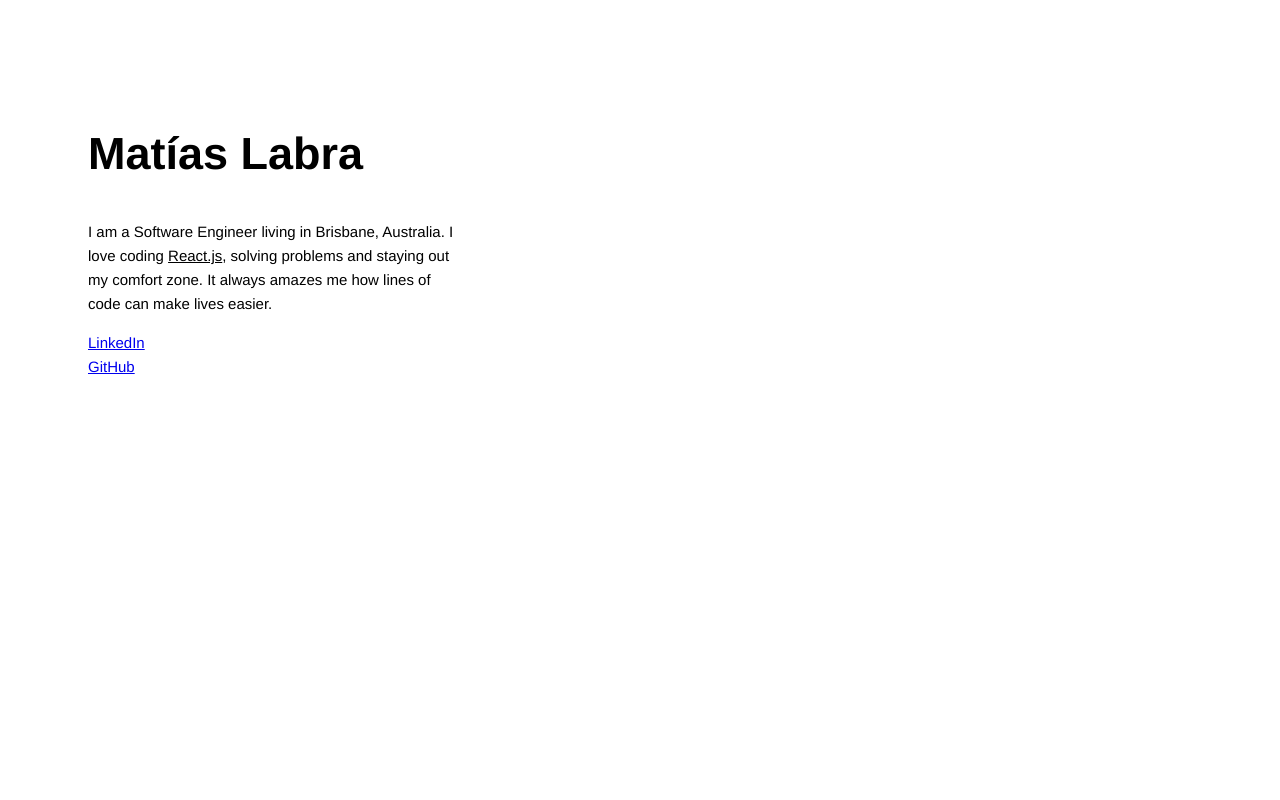
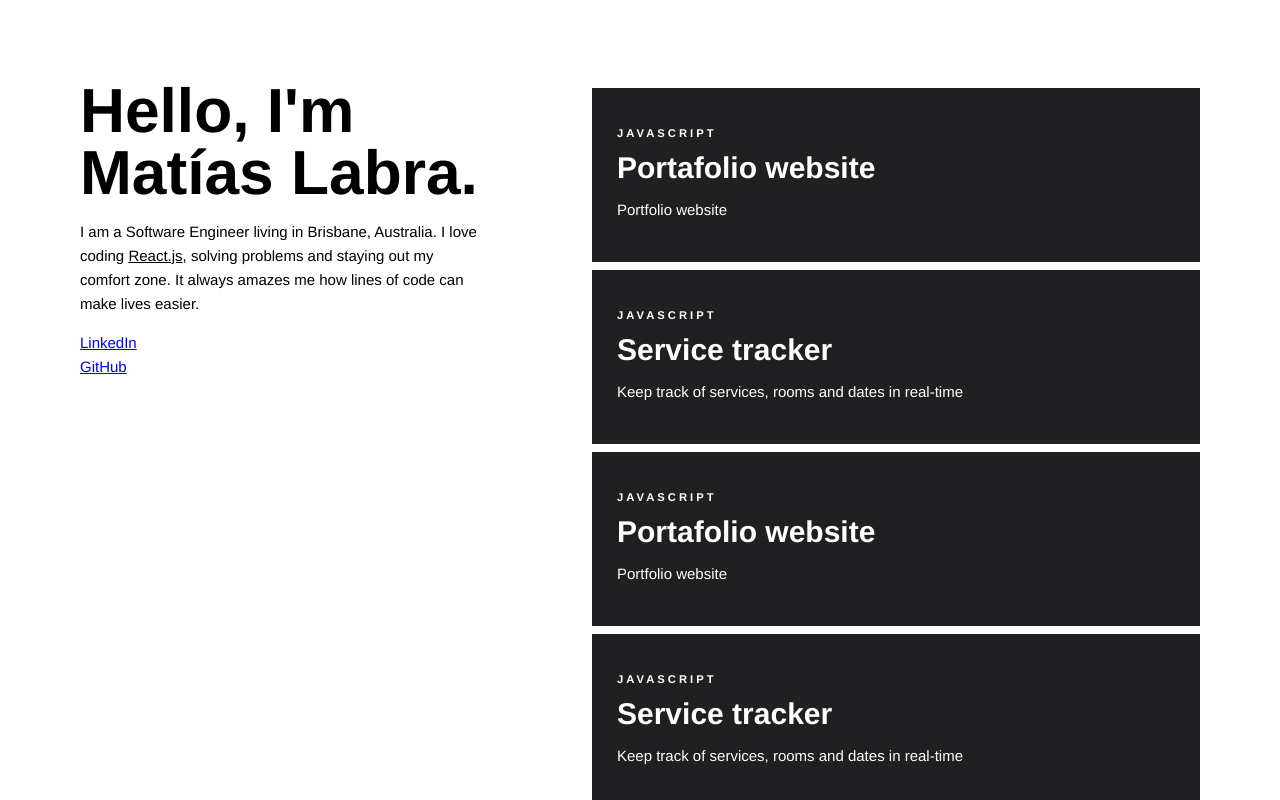
Before and after one commit to matiaslabra/memolabra.github.io, a React (Create React App) app: page / in a window 1280 px wide. Shown: the top 800 px of the page. Built offline with nearby package versions, Linux system fonts and the light colour scheme.

Commit message:
feat: add skeleton behavior in desktop, add components and base style for list,list items,items titles

```diff
--- /dev/null
+++ b/src/components/Card/A.js
@@ -0,0 +1,23 @@
+import styled from 'styled-components';
+
+const A = styled.a`
+  display: block;
+  color: #fff;
+  background: #202022;
+  margin: 0.75rem 0;
+  padding: 2.5rem;
+  text-decoration: none;
+  transition: all .2s ease-in-out;
+  border: 0 solid #e2e8f0;
+
+  // Scale the item and reset the opacity (previously set to 0.5 by List component )
+  &:hover{
+    opacity: 1 !important; //sorry mom
+    transform: scale(1.1);
+    transition: all .2s ease-in;
+  }
+
+
+`;
+
+export default A;
--- /dev/null
+++ b/src/components/Card/Tagline.js
@@ -0,0 +1,11 @@
+import styled from 'styled-components';
+
+const Tagline = styled.p`
+  font-size: 0.75em;
+  color: #fff;
+  text-transform: uppercase;
+  letter-spacing: 3px;
+  font-weight:700;
+`;
+
+export default Tagline;
--- a/src/components/Card/index.js
+++ b/src/components/Card/index.js
@@ -0,0 +1,20 @@
+import React from 'react';
+import A from './A'
+import Tagline from './Tagline'
+import H3 from '../H3'
+
+function Card({
+  item
+}){
+
+  return (
+    <A href={item.url}>
+      <Tagline>{item.language}</Tagline>
+      <H3>{item.name}</H3>
+      <p>{item.description}</p>
+      {/* <footer>{item.technologies}</footer> */}
+    </A>
+  )
+}
+
+export default Card;
--- a/src/components/H1/index.js
+++ b/src/components/H1/index.js
@@ -1,7 +1,9 @@
 import styled from 'styled-components';
 
 const H1 = styled.h1`
-  font-size: 3em;
+  font-size: 4.15em;
+  line-height: 1;
+  margin: 0;
 `;
 
 export default H1;
--- /dev/null
+++ b/src/components/H3/index.js
@@ -0,0 +1,10 @@
+import styled from 'styled-components';
+
+const H3 = styled.h3`
+  font-size: 2em;
+  line-height: 1;
+  margin: 0;
+  margin: 8px 0px;
+`;
+
+export default H3;
--- a/src/containers/HomePage/index.js
+++ b/src/containers/HomePage/index.js
@@ -2,6 +2,8 @@ import React from 'react'
 import H1 from '../../components/H1'
 import styled from 'styled-components';
 import {media} from '../../utils/styleUtils'
+
+import List from '../List';
 
 import projects from '../../data/projects'
 
@@ -19,8 +21,20 @@ const MainRow = styled.div`
 `;
 
 const Col = styled.div`
-  padding: 88px 0px 88px 88px;
-  flex: ${(props) => props.size};
+  position: relative;
+  padding: 8rem;
+  flex: 1;
+  ${props => props.right && `
+    right: 0;
+    position: absolute;
+    width: 768px;
+  `}
+
+  ${props => props.left && `
+    position: fixed;
+  `}
+
+
   ${media.phone`
     flex-direction: row;
     flex: 1;
@@ -36,11 +50,19 @@ color: #000;
   }
 `;
 
+const Title = styled.div`
+  display:flex;
+  flex-direction: column;
+  max-width: 400px;
+  margin-right: auto;
+`;
+
 export default function HomePage(){
   return(
     <MainRow>
-      <Col size="1">
-        <H1>Matías Labra</H1>
+      <Col left>
+        <Title>
+          <H1>Hello, I'm Matías Labra.</H1>
           <p>I am a Software Engineer living in Brisbane, Australia.
             I love coding <A href="https://reactjs.org/">React.js</A>, solving problems and staying out my comfort zone.
             It always amazes me how lines of code can make lives easier.
@@ -50,8 +72,10 @@ export default function HomePage(){
             <div className="icon"><a href="https://www.linkedin.com/in/matias-labra-a2bb4a172/"><i className="ion-social-linkedin-outline icon"></i>LinkedIn</a></div>
             <div className="icon"><a href="https://github.com/matiaslabra"><i className="ion-social-github icon"></i>GitHub</a></div>
           </div>
+        </Title>
       </Col>
-      <Col size="2">
+      <Col right>
+        <List items= {projects}/>
       </Col>
     </MainRow>
   );
--- a/src/containers/List/ListWrapper.js
+++ b/src/containers/List/ListWrapper.js
@@ -1,7 +1,18 @@
 import styled from 'styled-components';
+import A from '../../components/Card/A';
 
 const ListWrapper = styled.ul`
+  list-style: unset;
+  margin-block-start: 0em;
+  margin-block-end: 0em;
+  margin-inline-start: 0px;
+  margin-inline-end: 0px;
+  padding-inline-start: 0px;
 
+  // Changes all items opacity when List section gets hover so the main (under the cursor ) List > Card gets attention
+  &:hover > ${A}{
+    opacity: 0.5;
+  }
 `;
 
 export default ListWrapper;
--- a/src/containers/List/index.js
+++ b/src/containers/List/index.js
@@ -1,12 +1,17 @@
 import React from 'react';
 import Card from '../../components/Card';
-import ListWrapper from 'ListWrapper';
+import ListWrapper from './ListWrapper';
 
-export default function List({items}){
+function List({items}){
 
-    return (
-        <ListWrapper>
+  return (
+    <ListWrapper>
+    {items.map((item,key)=>{
+      return <Card item={item} key={key}/>
+      })
+    }
+  </ListWrapper>
+  )
+}
 
-        </ListWrapper>
-    )
-}
+export default List;
--- a/src/data/projects.json
+++ b/src/data/projects.json
@@ -1,7 +1,8 @@
 [
   {
-        "name":"New Website",
+    "name":"Portafolio website",
     "language": "Javascript",
+    "description": "Portfolio website",
     "technologies": ["React.js","styled-components","Webpack"],
     "url": "https://github.com/matiaslabra/matiaslabra.github.io",
     "date": "2020-02-01"
@@ -9,7 +10,40 @@
   {
     "name":"Service tracker ",
     "language": "Javascript",
-        "technologies": ["React.js","Redux","Socket.IO","styled-components","Webpack"],
+    "description": "Keep track of services, rooms and dates in real-time",
+    "technologies": ["React.js","Redux","Socket.IO","styled-components","Webpack","MongoDB"],
+    "url": "https://github.com/matiaslabra/servicetracker",
+    "date": "2020-02-01"
+  },
+  {
+    "name":"Portafolio website",
+    "language": "Javascript",
+    "description": "Portfolio website",
+    "technologies": ["React.js","styled-components","Webpack"],
+    "url": "https://github.com/matiaslabra/matiaslabra.github.io",
+    "date": "2020-02-01"
+  },
+  {
+    "name":"Service tracker ",
+    "language": "Javascript",
+    "description": "Keep track of services, rooms and dates in real-time",
+    "technologies": ["React.js","Redux","Socket.IO","styled-components","Webpack","MongoDB"],
+    "url": "https://github.com/matiaslabra/servicetracker",
+    "date": "2020-02-01"
+  },
+  {
+    "name":"Portafolio website",
+    "language": "Javascript",
+    "description": "Portfolio website",
+    "technologies": ["React.js","styled-components","Webpack"],
+    "url": "https://github.com/matiaslabra/matiaslabra.github.io",
+    "date": "2020-02-01"
+  },
+  {
+    "name":"Service tracker ",
+    "language": "Javascript",
+    "description": "Keep track of services, rooms and dates in real-time",
+    "technologies": ["React.js","Redux","Socket.IO","styled-components","Webpack","MongoDB"],
     "url": "https://github.com/matiaslabra/servicetracker",
     "date": "2020-02-01"
   }
--- a/src/index.css
+++ b/src/index.css
@@ -25,5 +25,9 @@ code {
 html, body, #root {
   height: 100%;
   width: 100%;
+}
 
+*, :after, :before {
+  box-sizing: border-box;
+  border: 0 solid #e2e8f0;
 }
```
Also changed, not shown: 1 other file (tests, documents, lock files or other folders). Lines whose indentation alone changed are shown as unchanged.
